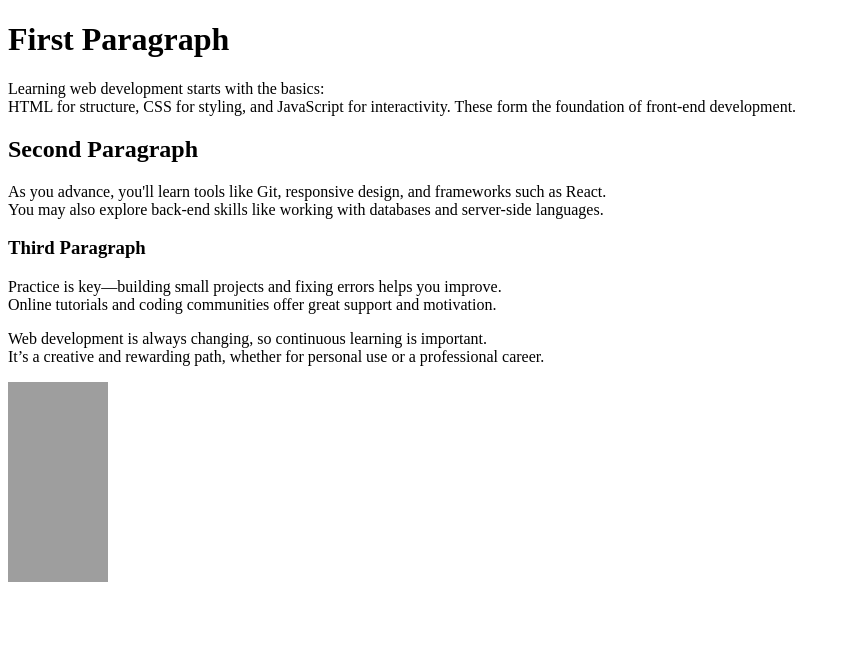
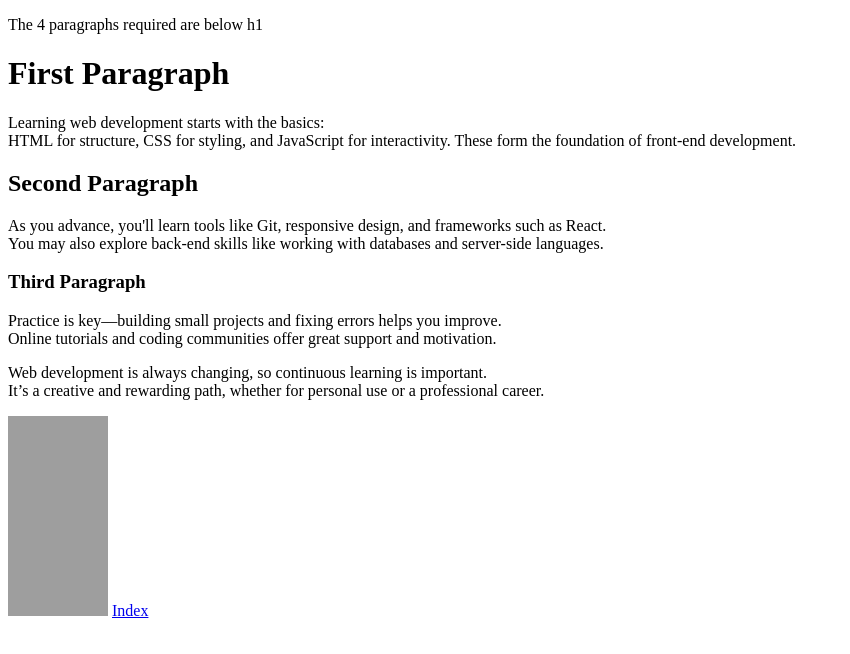
Before and after one commit to Philemon-maosa/My_First_Portfolio, a plain HTML site: page html_basic/index.html in a window 1280 px wide. Shown: the whole page, without its empty margins (0-850 px from the left). Drawn offline with Linux system fonts and the light colour scheme; grey boxes are pictures that could not be loaded.

Commit message:
Edited one file

```diff
--- a/html_basic/index.html
+++ b/html_basic/index.html
@@ -5,6 +5,7 @@
 <title><Basic Structure</title>
 </head>
 <body>
+<p>The 4 paragraphs required are below h1<p>
 <h1>First Paragraph</h1>
 
 <p>Learning web development starts with the basics:<br> HTML for structure, CSS for styling, and JavaScript for interactivity. These form the foundation of front-end development.</>
@@ -15,5 +16,6 @@
 
 <p>Web development is always changing, so continuous learning is important.<br> It’s a creative and rewarding path, whether for personal use or a professional career.</p>
 <img src= "https://i.ibb.co/gTDZZT8/ALX-Logo-07.png" width="100px" height="200px">
+<a href="index.html">Index</a>
 </body>
 </html>
```
